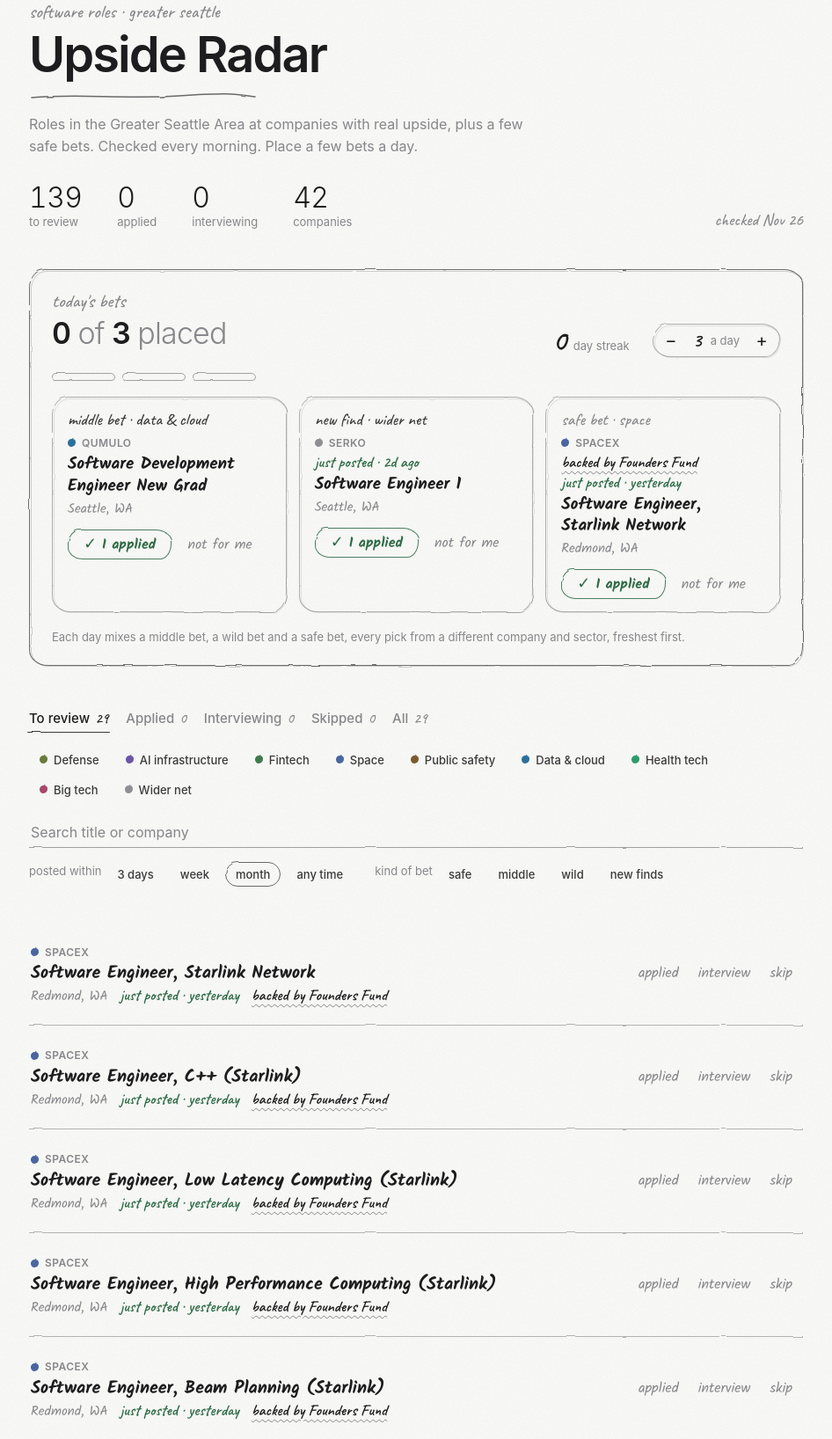
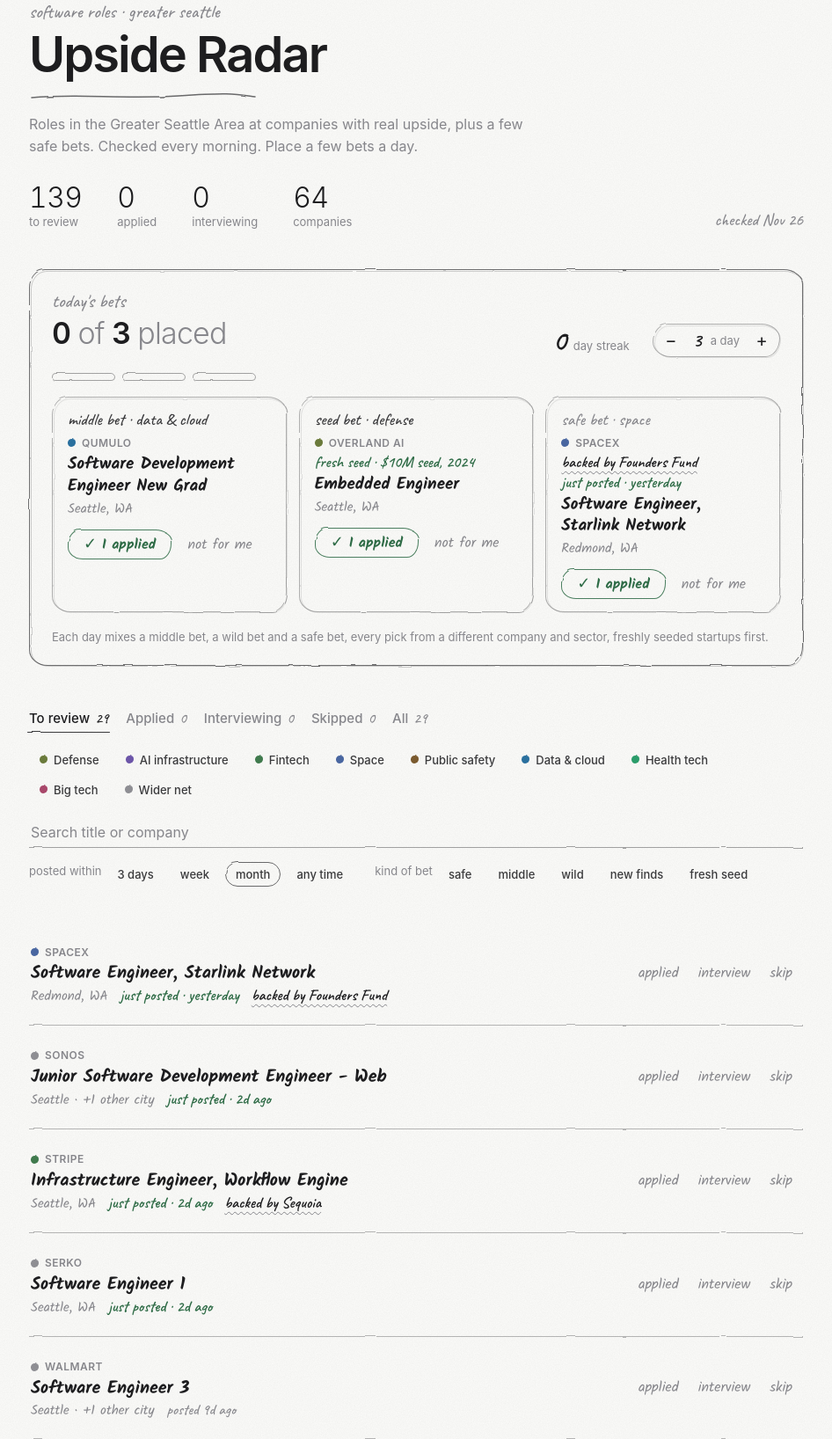
Before and after one commit to nepali234/upside, a plain HTML site: page docs/index.html in a window 1280 px wide. Shown: the part 53-1689 px from the top of the page at 88% size, without its empty margins (167-1113 px from the left). Drawn offline with Linux system fonts and the light colour scheme.

Commit message:
Rank freshly seeded startups first and stop one company flooding the list
- companies.json: add 22 Seattle-area startups with a seed or pre-seed round in the last 5 years, each with a "seed" field; mark Overland AI.
- index.html: Today's bets and the list put freshly seeded startups first; the list goes round by round across companies and folds anything past 2 roles per company behind "+ N more"; new "fresh seed" chip under kind of bet.
- tests: check seed dates and duplicate names in the watchlist.
- README: document the seed field, spreading and folding.

Co-Authored-By: Claude Opus 5.5 <noreply@anthropic.com>
Claude-Session: https://claude.ai/code/session_013bUYmyA8i9BHAUykNqzaG2

```diff
--- a/docs/companies.json
+++ b/docs/companies.json
@@ -29,6 +29,7 @@
   "companies": [
     { "name": "Overland AI", "category": "Defense", "tier": "wild", "hq": "Seattle, WA",
       "why": "Off-road autonomy for military ground vehicles. Local and early, so equity still has room to grow.",
+      "seed": { "round": "$10M seed", "date": "2024" },
       "careersUrl": "https://ats.rippling.com/overland-ai/jobs", "board": "link", "slug": "overland-ai" },
     { "name": "Anduril", "category": "Defense", "tier": "wild", "hq": "Costa Mesa, CA",
       "why": "Autonomous defense hardware plus the software that ties it together. Has a Seattle office and an early-career track.",
@@ -159,6 +160,112 @@
       "linkLabel": "Software engineer search", "board": "link", "slug": "meta" },
     { "name": "Databricks", "category": "Big tech", "tier": "safe", "hq": "San Francisco, CA",
       "why": "The data and AI platform big companies run on. Still private, so equity is still on the table. Has a Seattle office.",
-      "careersUrl": "https://www.databricks.com/company/careers/open-positions", "board": "greenhouse", "slug": "databricks" }
+      "careersUrl": "https://www.databricks.com/company/careers/open-positions", "board": "greenhouse", "slug": "databricks" },
+
+    { "name": "Watchtower Labs", "category": "Defense", "tier": "wild", "hq": "Bellevue, WA",
+      "why": "AI and simulation software for military logistics planning. In-person Bellevue roles, U.S. citizenship required.",
+      "seed": { "round": "$35M seed", "date": "2026-10" },
+      "careersUrl": "https://www.watchtowerlabs.ai", "board": "link", "slug": "watchtower-labs" },
+    { "name": "Exia Labs", "category": "Defense", "tier": "wild", "hq": "Bellevue, WA",
+      "why": "AI wargaming and mission-planning software for the military, from an ex-Army officer and a Riot Games engineer.",
+      "seed": { "round": "$2.5M pre-seed", "date": "2025" },
+      "linkLabel": "Find careers page",
+      "careersUrl": "https://www.google.com/search?q=Exia+Labs+Seattle+careers", "board": "link", "slug": "exia-labs" },
+    { "name": "Worldscape.ai", "category": "Defense", "tier": "wild", "hq": "Seattle, WA",
+      "why": "AI geospatial intelligence for defense, government and enterprise customers.",
+      "seed": { "round": "Seed", "date": "2026-03" },
+      "linkLabel": "Find careers page",
+      "careersUrl": "https://www.google.com/search?q=Worldscape.ai+Seattle+careers", "board": "link", "slug": "worldscape" },
+    { "name": "EdgeRunner AI", "category": "Defense", "tier": "wild", "hq": "Bellevue, WA",
+      "why": "Offline, air-gapped AI agents for the military. Raised a Series A less than a year after its seed.",
+      "seed": { "round": "$5.5M seed", "date": "2024" },
+      "careersUrl": "https://edgerunnerai.com", "board": "link", "slug": "edgerunner-ai" },
+    { "name": "Kapta Space", "category": "Space", "tier": "wild", "hq": "Seattle, WA",
+      "why": "Low-cost steerable radar sensors for satellites, from ex-Echodyne engineers. Likely hardware-heavy.",
+      "seed": { "round": "$5M seed", "date": "2025-02" },
+      "linkLabel": "Find careers page",
+      "careersUrl": "https://www.google.com/search?q=Kapta+Space+Seattle+careers", "board": "link", "slug": "kapta-space" },
+    { "name": "ElastixAI", "category": "AI infrastructure", "tier": "wild", "hq": "Seattle, WA",
+      "why": "AI inference infrastructure from ex-Apple engineers. Hires platform and Kubernetes engineers in Seattle.",
+      "seed": { "round": "$16M early round", "date": "2025-05" },
+      "linkLabel": "Find careers page",
+      "careersUrl": "https://www.google.com/search?q=ElastixAI+Seattle+careers", "board": "link", "slug": "elastixai" },
+    { "name": "Edera", "category": "AI infrastructure", "tier": "wild", "hq": "Seattle, WA",
+      "why": "Hardened container isolation for Kubernetes, AI workloads and GPUs.",
+      "seed": { "round": "$5M seed", "date": "2024" },
+      "careersUrl": "https://edera.dev", "board": "link", "slug": "edera" },
+    { "name": "Tensor9", "category": "AI infrastructure", "tier": "wild", "hq": "Seattle, WA",
+      "why": "Lets SaaS and AI vendors deploy inside customers' own secure environments. Founded by early AWS S3 engineers.",
+      "seed": { "round": "$4M seed", "date": "2025-05" },
+      "linkLabel": "Find careers page",
+      "careersUrl": "https://www.google.com/search?q=Tensor9+Seattle+careers", "board": "link", "slug": "tensor9" },
+    { "name": "Hyphen AI", "category": "AI infrastructure", "tier": "wild", "hq": "Seattle, WA",
+      "why": "Generative AI that automates cloud app deployment.",
+      "seed": { "round": "$5M seed", "date": "2025" },
+      "linkLabel": "Find careers page",
+      "careersUrl": "https://www.google.com/search?q=Hyphen+AI+Seattle+careers", "board": "link", "slug": "hyphen-ai" },
+    { "name": "SageOx", "category": "Developer tools", "tier": "wild", "hq": "Seattle, WA",
+      "why": "Tools for teams where humans and AI coding agents work side by side. Plans only a few key hires, so apply early.",
+      "seed": { "round": "$15M seed", "date": "2026" },
+      "careersUrl": "https://jobs.ashbyhq.com/sageox", "board": "ashby", "slug": "sageox" },
+    { "name": "logcat.ai", "category": "Developer tools", "tier": "wild", "hq": "Seattle, WA",
+      "why": "AI agents that debug device operating systems (Android and Linux in phones, cars, IoT).",
+      "seed": { "round": "$2.55M pre-seed", "date": "2026" },
+      "linkLabel": "Find careers page",
+      "careersUrl": "https://www.google.com/search?q=logcat.ai+Seattle+careers", "board": "link", "slug": "logcat-ai" },
+    { "name": "Devplan", "category": "Developer tools", "tier": "wild", "hq": "Seattle, WA",
+      "why": "Coordinates product and engineering work around AI coding. Out of the AI2 Incubator.",
+      "seed": { "round": "$2.5M seed", "date": "2026-06" },
+      "linkLabel": "Find careers page",
+      "careersUrl": "https://www.google.com/search?q=Devplan+Seattle+careers", "board": "link", "slug": "devplan" },
+    { "name": "Ridge AI", "category": "Developer tools", "tier": "wild", "hq": "Seattle, WA",
+      "why": "Embedded dashboards and data agents for SaaS apps, from Tableau and UW data-viz founders.",
+      "seed": { "round": "$2.6M pre-seed", "date": "2026-04" },
+      "linkLabel": "Find careers page",
+      "careersUrl": "https://www.google.com/search?q=Ridge+AI+Seattle+careers", "board": "link", "slug": "ridge-ai" },
+    { "name": "Thira", "category": "AI apps", "tier": "wild", "hq": "Bellevue, WA",
+      "why": "AI agents that handle IT tickets and back-office work, from the Apptio co-founders.",
+      "seed": { "round": "$21M seed", "date": "2026" },
+      "linkLabel": "Find careers page",
+      "careersUrl": "https://www.google.com/search?q=Thira+Seattle+careers", "board": "link", "slug": "thira" },
+    { "name": "Tektonic AI", "category": "AI apps", "tier": "wild", "hq": "Seattle, WA",
+      "why": "AI agents that automate complex business workflows.",
+      "seed": { "round": "$10M seed", "date": "2024" },
+      "linkLabel": "Find careers page",
+      "careersUrl": "https://www.google.com/search?q=Tektonic+AI+Seattle+careers", "board": "link", "slug": "tektonic-ai" },
+    { "name": "Pay-i", "category": "AI apps", "tier": "wild", "hq": "Seattle, WA",
+      "why": "Helps businesses track the cost and value of their AI use. Founded by Microsoft veterans.",
+      "seed": { "round": "$4.9M seed", "date": "2025" },
+      "linkLabel": "Find careers page",
+      "careersUrl": "https://www.google.com/search?q=Pay-i+Seattle+careers", "board": "link", "slug": "pay-i" },
+    { "name": "Aarden", "category": "Energy", "tier": "wild", "hq": "Seattle, WA",
+      "why": "AI land intelligence for siting data centers and energy projects. Growing its technical team with fresh money.",
+      "seed": { "round": "$8M after a $4M seed", "date": "2026-11" },
+      "careersUrl": "https://jobs.ashbyhq.com/aarden", "board": "ashby", "slug": "aarden" },
+    { "name": "AZX", "category": "Energy", "tier": "wild", "hq": "Seattle, WA",
+      "why": "Bespoke AI for utilities and energy companies. A public benefit corporation.",
+      "seed": { "round": "$6M pre-seed", "date": "2026" },
+      "linkLabel": "Find careers page",
+      "careersUrl": "https://www.google.com/search?q=AZX+Seattle+careers", "board": "link", "slug": "azx" },
+    { "name": "Bayou Energy", "category": "Energy", "tier": "wild", "hq": "Seattle, WA",
+      "why": "An API that pulls utility customer data for developers. Very small team.",
+      "seed": { "round": "$1.2M pre-seed", "date": "2024" },
+      "linkLabel": "Find careers page",
+      "careersUrl": "https://www.google.com/search?q=Bayou+Energy+Seattle+careers", "board": "link", "slug": "bayou-energy" },
+    { "name": "Clearly AI", "category": "Security", "tier": "wild", "hq": "Seattle, WA",
+      "why": "Reviews security and privacy risks before products ship.",
+      "seed": { "round": "$8.4M seed", "date": "2026-02" },
+      "linkLabel": "Find careers page",
+      "careersUrl": "https://www.google.com/search?q=Clearly+AI+Seattle+careers", "board": "link", "slug": "clearly-ai" },
+    { "name": "Staris", "category": "Security", "tier": "wild", "hq": "Seattle, WA",
+      "why": "AI 'virtual security engineers' for application security.",
+      "seed": { "round": "$5.7M seed", "date": "2025" },
+      "linkLabel": "Find careers page",
+      "careersUrl": "https://www.google.com/search?q=Staris+Seattle+careers", "board": "link", "slug": "staris" },
+    { "name": "StepSecurity", "category": "Security", "tier": "wild", "hq": "Seattle, WA",
+      "why": "Software supply-chain security for developers, from ex-Microsoft engineers.",
+      "seed": { "round": "$3M seed", "date": "2024" },
+      "linkLabel": "Find careers page",
+      "careersUrl": "https://www.google.com/search?q=StepSecurity+Seattle+careers", "board": "link", "slug": "stepsecurity" }
   ]
 }
--- a/docs/index.html
+++ b/docs/index.html
@@ -160,6 +160,10 @@ h1 { font-size: clamp(38px, 7vw, 56px); font-weight: 600; letter-spacing: -0.035
 /* "backed by Sequoia": a label, never a filter. Underlined in pencil so it reads as a note in the margin. */
 .backed { font: 600 18px/1.1 var(--hand); color: var(--ink); text-decoration: underline; text-decoration-style: wavy;
   text-decoration-thickness: 1px; text-decoration-color: var(--lead); text-underline-offset: 4px; }
+.seed { font: 600 18px/1.1 var(--hand); color: var(--ok); }
+.more-co { justify-self: start; margin: 2px 0 10px; font: 500 18px/1.1 var(--hand); color: var(--lead); background: none; border: 0; padding: 4px 2px; cursor: pointer;
+  text-decoration: underline; text-decoration-style: dashed; text-underline-offset: 4px; }
+.more-co:hover { color: var(--ink); }
 .job-act { display: flex; gap: 14px; align-items: center; }
 .marks { display: flex; gap: 2px; align-items: center; }
 .mark { position: relative; font: 400 16px/1 var(--print); color: var(--lead); background: none; border: 0; padding: 9px 10px 7px; cursor: pointer; }
@@ -321,7 +325,7 @@ function saveStore() { try { localStorage.setItem(STORE_KEY, JSON.stringify(stor
 let boardJobs = [], companies = [], backers = {}, updatedAt = null, boardErrors = [], loadFailed = false;
 // Recent first: by default the list only shows roles posted in the last month.
 const POSTED = [["3", "3 days"], ["7", "week"], ["30", "month"], ["all", "any time"]];
-const ui = { tab: store.ui.tab || "new", cats: new Set(), tiers: new Set(store.ui.tiers || []), q: "",
+const ui = { tab: store.ui.tab || "new", cats: new Set(), tiers: new Set(store.ui.tiers || []), q: "", open: new Set(),
   posted: POSTED.some(([k]) => k === store.ui.posted) ? store.ui.posted : "30" };
 
 const $ = (id) => document.getElementById(id);
@@ -338,7 +342,26 @@ const TIER_LABEL = { safe: "safe bet", middle: "middle bet", wild: "wild bet", f
 // Three kinds of bet: safe (big, stable), middle (growth-stage: past the risky years, still has upside),
 // wild (startups). New finds from the feeds are mostly small companies, so they count as wild.
 const betOf = (name) => { const t = tierOf(name); return t === "found" ? "wild" : t; };
-const TIER_FILTERS = [["safe", "safe"], ["middle", "middle"], ["wild", "wild"], ["found", "new finds"]];
+const TIER_FILTERS = [["safe", "safe"], ["middle", "middle"], ["wild", "wild"], ["found", "new finds"], ["seeded", "fresh seed"]];
+// ---------- Fresh seed money: startups that raised a seed or pre-seed round recently ----------
+// "seed": {"round": "$15M seed", "date": "2026-05"} in companies.json. Recent seed money means
+// the company is early (equity has room to grow) and is hiring with the new cash.
+const SEED_YEARS = 5;
+const seedOf = (name) => companyOf(name).seed || null;
+const seedMonths = (name) => {
+  const s = seedOf(name); if (!s || !s.date) return null;
+  const [y, m] = String(s.date).split("-").map(Number); if (!y) return null;
+  const now = new Date(); return (now.getFullYear() - y) * 12 + (now.getMonth() + 1 - (m || 6));
+};
+// 0 = seeded in the last 2 years, 1 = in the last 5, 2 = not a recent seed.
+const seedRank = (name) => { const m = seedMonths(name); return m === null ? 2 : m <= 24 ? 0 : m <= SEED_YEARS * 12 ? 1 : 2; };
+const isSeeded = (name) => seedRank(name) < 2;
+const betLabel = (name) => isSeeded(name) ? "seed bet" : TIER_LABEL[tierOf(name)];
+const seedTag = (name) => {
+  if (!isSeeded(name)) return "";
+  const s = seedOf(name), y = String(s.date).slice(0, 4);
+  return `<span class="seed" title="Raised early money recently, so it is hiring and early">fresh seed · ${esc(s.round)}, ${esc(y)}</span>`;
+};
 // Same idea as norm_name() in scraper.py: "WhatNot" and "Whatnot, Inc." are one company.
 const normName = (n) => String(n || "").toLowerCase().replace(/[^a-z0-9 ]+/g, " ").replace(/^the |\b(inc|llc|corp|corporation|company|co)\b/g, " ").split(/\s+/).filter(Boolean).join(" ");
 const backerOf = (name) => { const k = normName(name); const hit = Object.keys(backers).find(b => normName(b) === k); return hit ? backers[hit] : ""; };
@@ -394,9 +417,10 @@ function hash(s) { let h = 2166136261; for (let i = 0; i < s.length; i++) { h ^=
 function choosePicks(jobs, n, placedToday) {
   if (n <= 0) return [];
   const day = todayKey();
-  // Freshest first (posted in the last 3 days, then this week...), shuffled daily within each band.
+  // Freshly seeded startups first, then freshest (posted in the last 3 days, then this week...),
+  // shuffled daily within each band. The middle/wild/safe plan and one-per-sector rule still apply.
   const pool = jobs.filter(j => j.status === "new" && j.open !== false)
-    .sort((a, b) => freshRank(a) - freshRank(b) || hash(day + a.id) - hash(day + b.id));
+    .sort((a, b) => seedRank(a.company) - seedRank(b.company) || freshRank(a) - freshRank(b) || hash(day + a.id) - hash(day + b.id));
   // The day's plan cycles middle, wild, safe: 1 a day = middle, 2 = middle + wild, 3 = one of each.
   // Bets already placed today use up their slot.
   const plan = Array.from({ length: n + placedToday.length }, (_, i) => ["middle", "wild", "safe"][i % 3]);
@@ -438,8 +462,9 @@ function renderToday(jobs) {
   const card = (j, isDone) => {
     const tier = tierOf(j.company);
     return `<article class="pick sk soft ${isDone ? "done" : ""}">
-      <span class="tier ${tier}">${TIER_LABEL[tier]} · ${esc(catOf(j.company).toLowerCase())}</span>
+      <span class="tier ${tier}">${betLabel(j.company)} · ${esc(catOf(j.company).toLowerCase())}</span>
       ${coLine(j.company)}
+      ${seedTag(j.company)}
       ${backedTag(j.company)}
       ${freshRank(j) === 0 ? postedTag(j) : ""}
       <a class="t" href="${esc(safeUrl(j.url))}" target="_blank" rel="noopener">${esc(j.title)}</a>
@@ -454,7 +479,7 @@ function renderToday(jobs) {
   $("picks").innerHTML = html;
 
   const placed = jobs.filter(j => placedDay(j));
-  if (!placed.length) { $("spread").innerHTML = `<span>Each day mixes a middle bet, a wild bet and a safe bet, every pick from a different company and sector, freshest first.</span>`; return; }
+  if (!placed.length) { $("spread").innerHTML = `<span>Each day mixes a middle bet, a wild bet and a safe bet, every pick from a different company and sector, freshly seeded startups first.</span>`; return; }
   const byCat = {}, byTier = { safe: 0, middle: 0, wild: 0 };
   placed.forEach(j => { const c = catOf(j.company); byCat[c] = (byCat[c] || 0) + 1; byTier[betOf(j.company)]++; });
   const top = Object.entries(byCat).sort((a, b) => b[1] - a[1]);
@@ -487,7 +512,7 @@ function filtered(jobs) {
     .filter(isVisible)
     .filter(j => !ui.cats.size || ui.cats.has(catOf(j.company)))
     .filter(j => !q || (j.title + " " + j.company).toLowerCase().includes(q))
-    .filter(j => !ui.tiers.size || ui.tiers.has(tierOf(j.company)))
+    .filter(j => !ui.tiers.size || ui.tiers.has(tierOf(j.company)) || (ui.tiers.has("seeded") && isSeeded(j.company)))
     // Recent first. Roles you've applied to stay visible however old, so your history never vanishes.
     .filter(j => ui.posted === "all" || PLACED.includes(j.status) || (seenDays(j) ?? 0) <= Number(ui.posted));
 }
@@ -509,18 +534,17 @@ function renderTabs(jobs) {
 
 function renderQueue(jobs) {
   if (loadFailed) { $("queue").innerHTML = `<div class="empty"><strong>Couldn't load the job list</strong>Make sure jobs.json sits next to this page. If you opened the file directly, serve the folder instead (see the README).</div>`; return; }
-  const list = filtered(jobs)
-    .filter(j => ui.tab === "all" || j.status === ui.tab)
-    .sort((a, b) => sortTime(b).localeCompare(sortTime(a)) || a.company.localeCompare(b.company));
+  const list = spreadOut(filtered(jobs).filter(j => ui.tab === "all" || j.status === ui.tab), !ui.q.trim());
   if (!jobs.length) { $("queue").innerHTML = `<div class="empty"><strong>No roles yet</strong>Run the daily workflow once (Actions → Daily job refresh → Run workflow) and reload.</div>`; return; }
   if (!list.length) { $("queue").innerHTML = `<div class="empty"><strong>Nothing here</strong>Try a longer "posted within", another tab, or clear the filters.</div>`; return; }
   $("queue").innerHTML = list.map((j, i) => {
+    if (j.fold) return `<button type="button" class="more-co" data-co="${esc(j.company)}">${j.fold > 0 ? `+ ${j.fold} more from ${esc(j.company)}` : `show fewer from ${esc(j.company)}`}</button>`;
     const when = j.status !== "new" && j.statusAt ? `${j.status} ${fmtDate(j.statusAt)}` : "";
     return `${i ? `<div class="rule" aria-hidden="true"></div>` : ""}<article class="job">
       <div class="job-main">
         ${coLine(j.company)}
         <a class="job-title" href="${esc(safeUrl(j.url))}" target="_blank" rel="noopener">${esc(j.title)}</a>
-        <div class="job-meta"><span title="${esc(j.location || "")}">${esc(shortLoc(j.location))}</span>${postedTag(j)}${backedTag(j.company)}${when ? `<span class="when">${esc(when)}</span>` : ""}</div>
+        <div class="job-meta"><span title="${esc(j.location || "")}">${esc(shortLoc(j.location))}</span>${postedTag(j)}${seedTag(j.company)}${backedTag(j.company)}${when ? `<span class="when">${esc(when)}</span>` : ""}</div>
       </div>
       <div class="job-act marks" role="group" aria-label="Status for ${esc(j.title)}">
         ${MARKS.map(([k, l]) => `<button type="button" class="mark ${k}" data-id="${esc(j.id)}" data-set="${k}" aria-pressed="${j.status === k}">${l}</button>`).join("")}
@@ -529,13 +553,42 @@ function renderQueue(jobs) {
   }).join("");
 }
 
+// ---------- No pile-ups: one company can't flood the list ----------
+// Every company's newest role comes first, then everyone's second role, and so on, with freshly seeded
+// startups first within each round. Past PER_COMPANY roles, a company's rest is folded behind a
+// "+ N more" button (nothing is dropped). Searching unfolds everything.
+const PER_COMPANY = 2;
+function spreadOut(jobs, fold) {
+  const byNewest = (a, b) => sortTime(b).localeCompare(sortTime(a));
+  const groups = {};
+  jobs.forEach(j => (groups[j.company] = groups[j.company] || []).push(j));
+  Object.values(groups).forEach(g => g.sort(byNewest));
+  const ranked = [];
+  Object.values(groups).forEach(g => g.forEach((j, k) => ranked.push({ j, k })));
+  ranked.sort((a, b) => a.k - b.k || seedRank(a.j.company) - seedRank(b.j.company) || byNewest(a.j, b.j) || a.j.company.localeCompare(b.j.company));
+  if (!fold) return ranked.map(r => r.j);
+  const out = [];
+  for (const { j, k } of ranked) {
+    if (k >= PER_COMPANY) continue;
+    const g = groups[j.company], rest = g.length - PER_COMPANY;
+    out.push(j);
+    if (rest > 0 && k === PER_COMPANY - 1) {
+      if (ui.open.has(j.company)) out.push(...g.slice(PER_COMPANY), { fold: -1, company: j.company });
+      else out.push({ fold: rest, company: j.company });
+    }
+  }
+  return out;
+}
+
 function renderCompanies(jobs) {
-  $("cos").innerHTML = companies.map(c => {
+  const order = companies.map((c, i) => ({ c, i })).sort((a, b) => seedRank(a.c.name) - seedRank(b.c.name) || a.i - b.i).map(x => x.c);
+  $("cos").innerHTML = order.map(c => {
     const open = jobs.filter(j => j.company === c.name && j.open !== false && j.status !== "skipped").length;
     const foot = c.board === "link" ? (open ? `${open} open here · check by hand too` : "check by hand") : `${open} open here`;
     return `<article class="co sk soft">
       <div class="co-top"><span class="co-name">${esc(c.name)}</span><span class="co-tag" style="color:${catColor(c.category)}">${esc(c.category.toLowerCase())}</span></div>
       <p class="co-why">${esc(c.why)}</p>
+      ${seedTag(c.name)}
       ${backedTag(c.name)}
       <div class="co-foot"><span class="count">${esc(foot)}</span><a href="${esc(safeUrl(c.careersUrl))}" target="_blank" rel="noopener">${esc(c.linkLabel || "Careers")} ↗</a></div>
     </article>`;
@@ -555,7 +608,10 @@ $("q").addEventListener("input", e => { ui.q = e.target.value; renderAll(); });
 $("posted").addEventListener("click", e => { const b = e.target.closest("[data-posted]"); if (!b) return; ui.posted = b.dataset.posted; saveUi(); renderAll(); });
 $("tiers").addEventListener("click", e => { const b = e.target.closest("[data-tier]"); if (!b) return; const t = b.dataset.tier; ui.tiers.has(t) ? ui.tiers.delete(t) : ui.tiers.add(t); saveUi(); renderAll(); });
 // Circle a mark to set it; tap the circled one again to clear it.
-$("queue").addEventListener("click", e => { const b = e.target.closest("button.mark"); if (b) setStatus(b.dataset.id, b.getAttribute("aria-pressed") === "true" ? "new" : b.dataset.set); });
+$("queue").addEventListener("click", e => {
+  const f = e.target.closest("button.more-co");
+  if (f) { const c = f.dataset.co; ui.open.has(c) ? ui.open.delete(c) : ui.open.add(c); renderAll(); return; }
+  const b = e.target.closest("button.mark"); if (b) setStatus(b.dataset.id, b.getAttribute("aria-pressed") === "true" ? "new" : b.dataset.set); });
 $("picks").addEventListener("click", e => { const b = e.target.closest("button[data-act]"); if (b) setStatus(b.dataset.id, b.dataset.act); });
 $("t-minus").addEventListener("click", () => { store.target = Math.max(1, store.target - 1); saveStore(); renderAll(); });
 $("t-plus").addEventListener("click", () => { store.target = Math.min(10, store.target + 1); saveStore(); renderAll(); });
```
Also changed, not shown: 2 other files.
